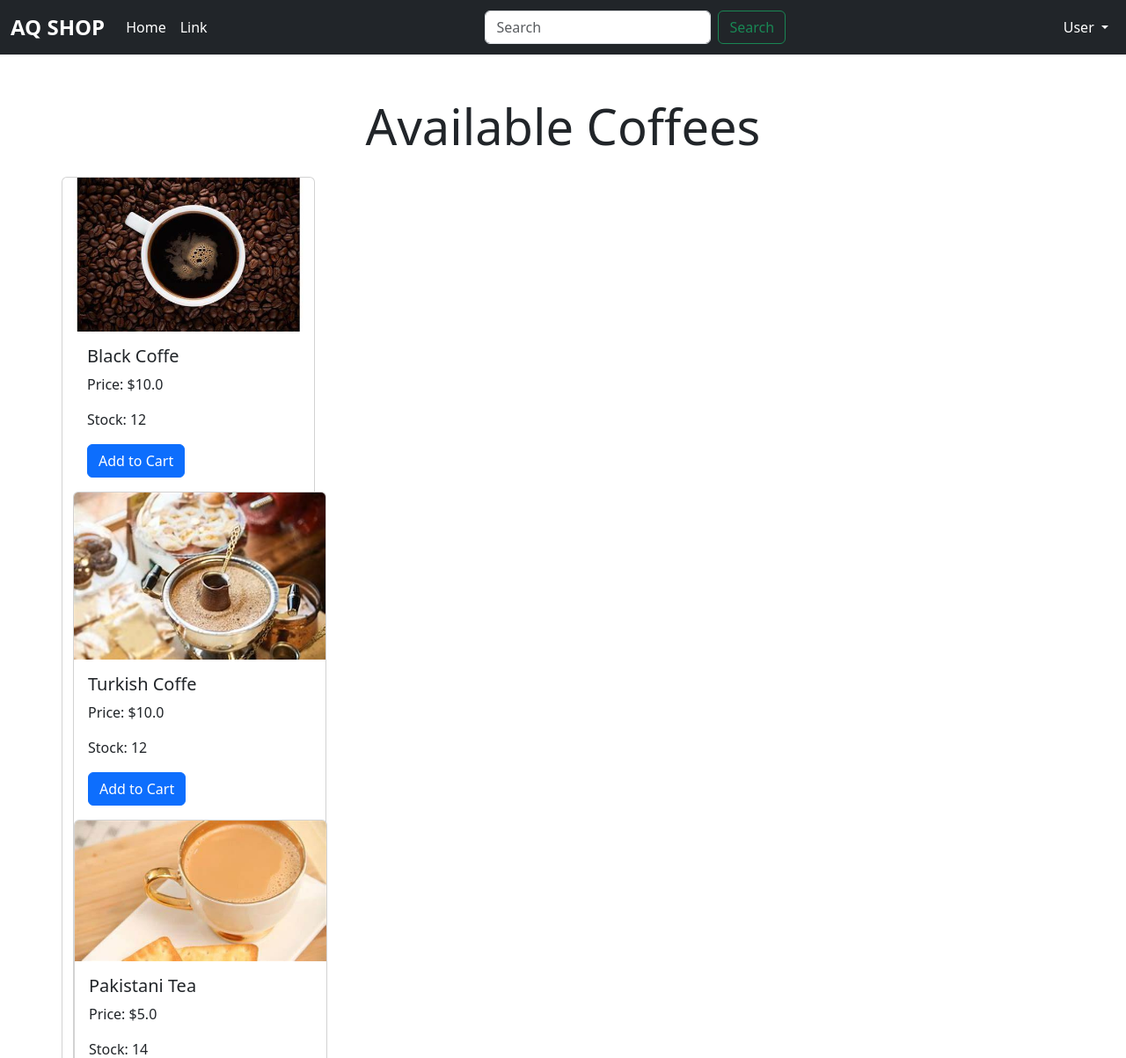
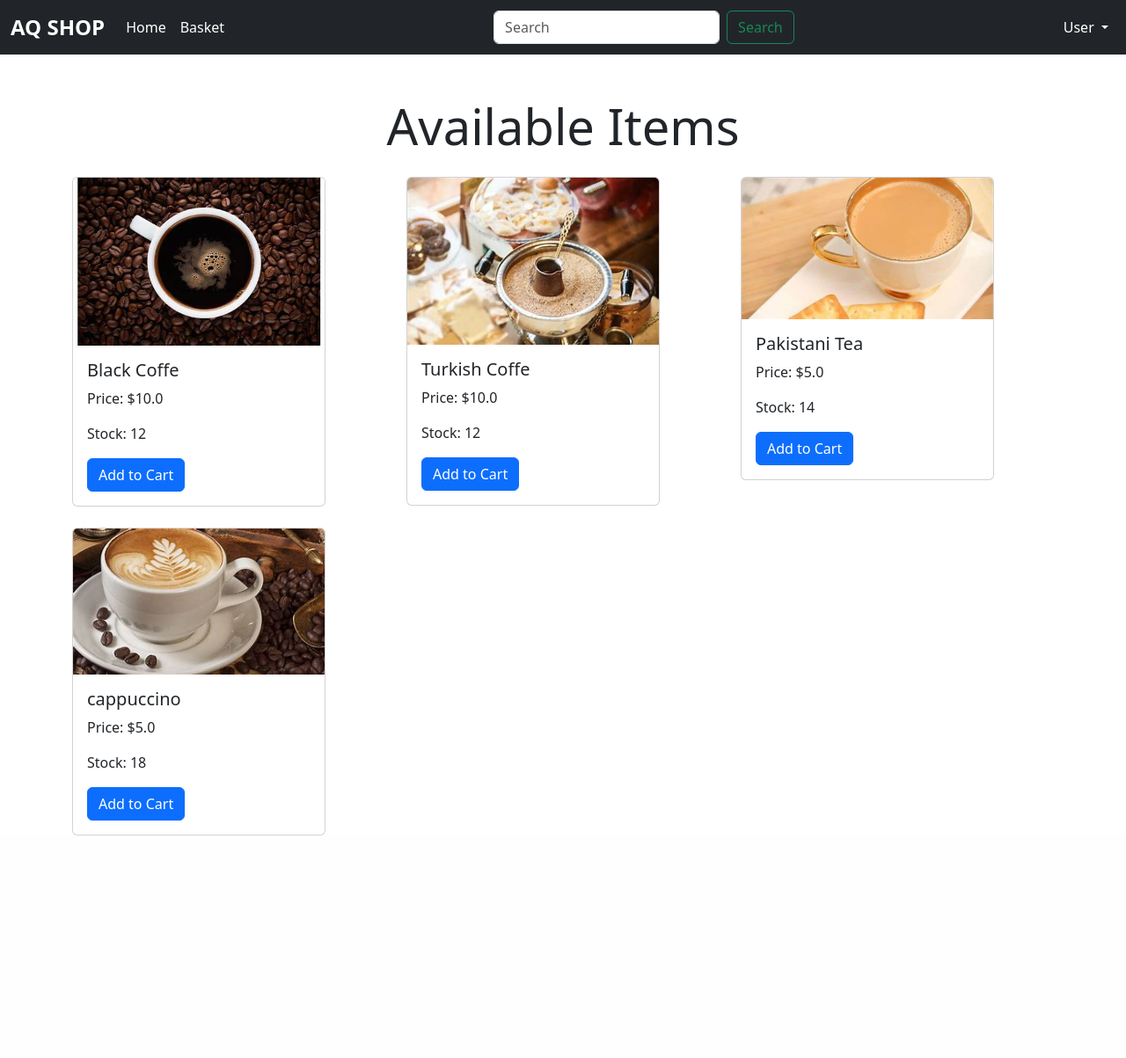
Before and after one commit to aqtech01/CoffeApp, a Django app: page / in a window 1280 px wide. Shown: the top 1203 px of the page at 88% size. After the commit the page ends 950 px from the top, so only its background shows below. Run offline with Django 5.2, Linux system fonts and the light colour scheme; a user stored in the database is signed in; data comes from the database, SQL or seed files in the repository; both versions use the stored data as it was after the commit.

Commit message:
add new items

```diff
--- a/core/templates/base.html
+++ b/core/templates/base.html
@@ -59,7 +59,7 @@
               <a class="nav-link active" aria-current="page" href="/">Home</a>
             </li>
             <li class="nav-item">
-              <a class="nav-link" href="#">Link</a>
+              <a class="nav-link" href="#">Basket</a>
             </li>
           </ul>
           <form class="d-flex" role="search">
@@ -89,8 +89,13 @@
               {% endif %}
               </a>
               <ul class="dropdown-menu dropdown-menu-end">
+                {% if user.is_authenticated %}
+                <li><a class="dropdown-item" href="{% url "logout" %}">Logout</a></li>
+                {% else %}
                 <li><a class="dropdown-item" href="{% url "login_page" %}">Login</a></li>
-                <li><a class="dropdown-item" href="{% url "logout" %}">Logout</a></li>
+                {% endif %}
+            </ul>
+
               </ul>
             </li>
           </ul>
--- a/core/templates/home.html
+++ b/core/templates/home.html
@@ -1,8 +1,10 @@
 {% extends "base.html" %} {% block body %}
 <div class="container mt-5">
-  <h1 class="text-center display-4 mb-4">Available Coffees</h1>
+  <h1 class="text-center display-4 mb-4">Available Items</h1>
   <div class="row row-cols-1 row-cols-md-2 row-cols-lg-3 g-4">
     {% for coffee in items %}
+    <div class="col">
+      <!-- Start of column -->
       <div class="card" style="width: 18rem">
         <img
           src="{{ coffee.image.url }}"
@@ -15,9 +17,10 @@
           <p class="card-text">Stock: {{ coffee.stock }}</p>
           <a href="#" class="btn btn-primary">Add to Cart</a>
         </div>
-
+      </div>
+    </div>
     {% endfor %}
   </div>
+  <!-- End of row -->
 </div>
 {% endblock body %}
-</div>
```
Also changed, not shown: db.sqlite3, public/media/coffe_images/OIP_1.jpeg (added), public/media/coffe_images/OIP_2.jpeg (added), public/media/coffe_images/OIP_3.jpeg (added). Lines whose indentation alone changed are shown as unchanged.
